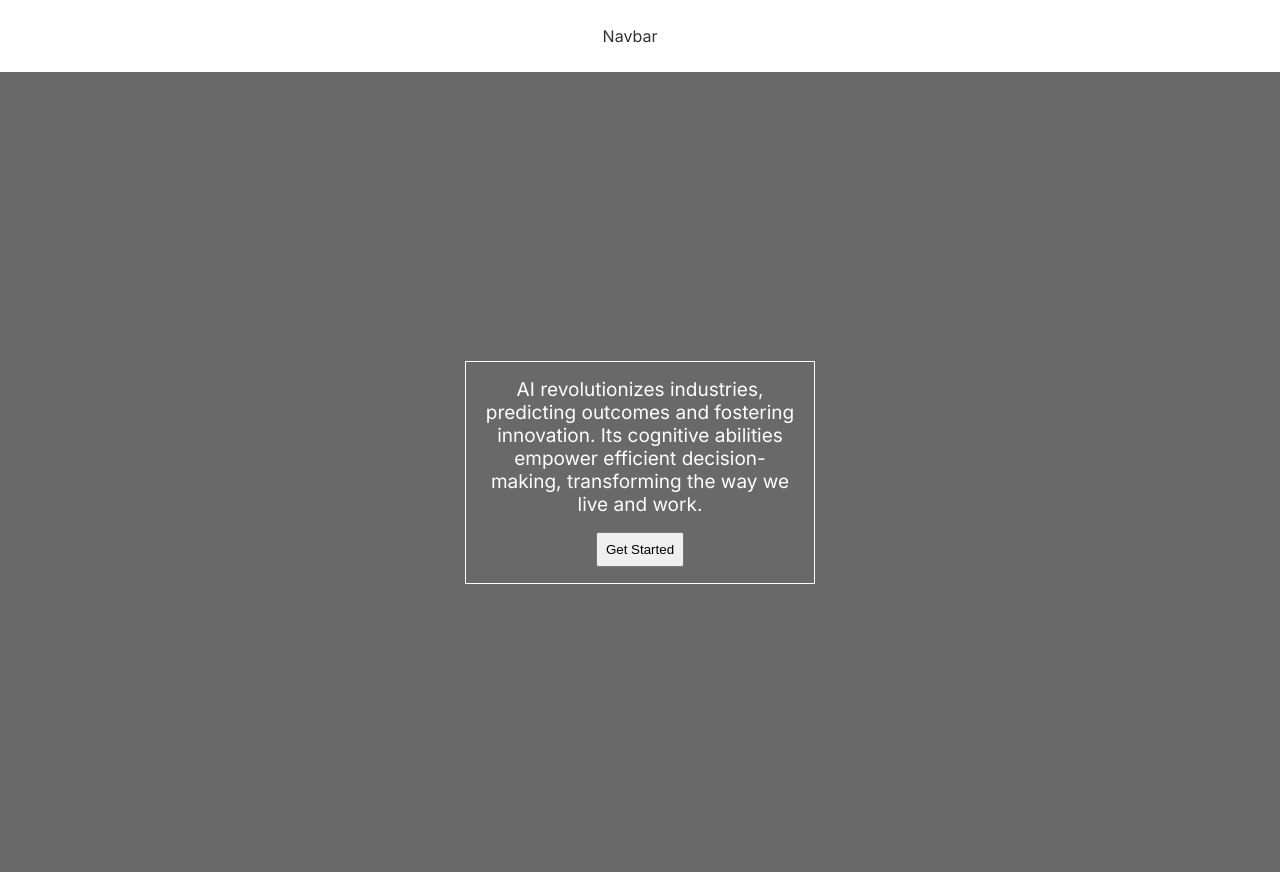
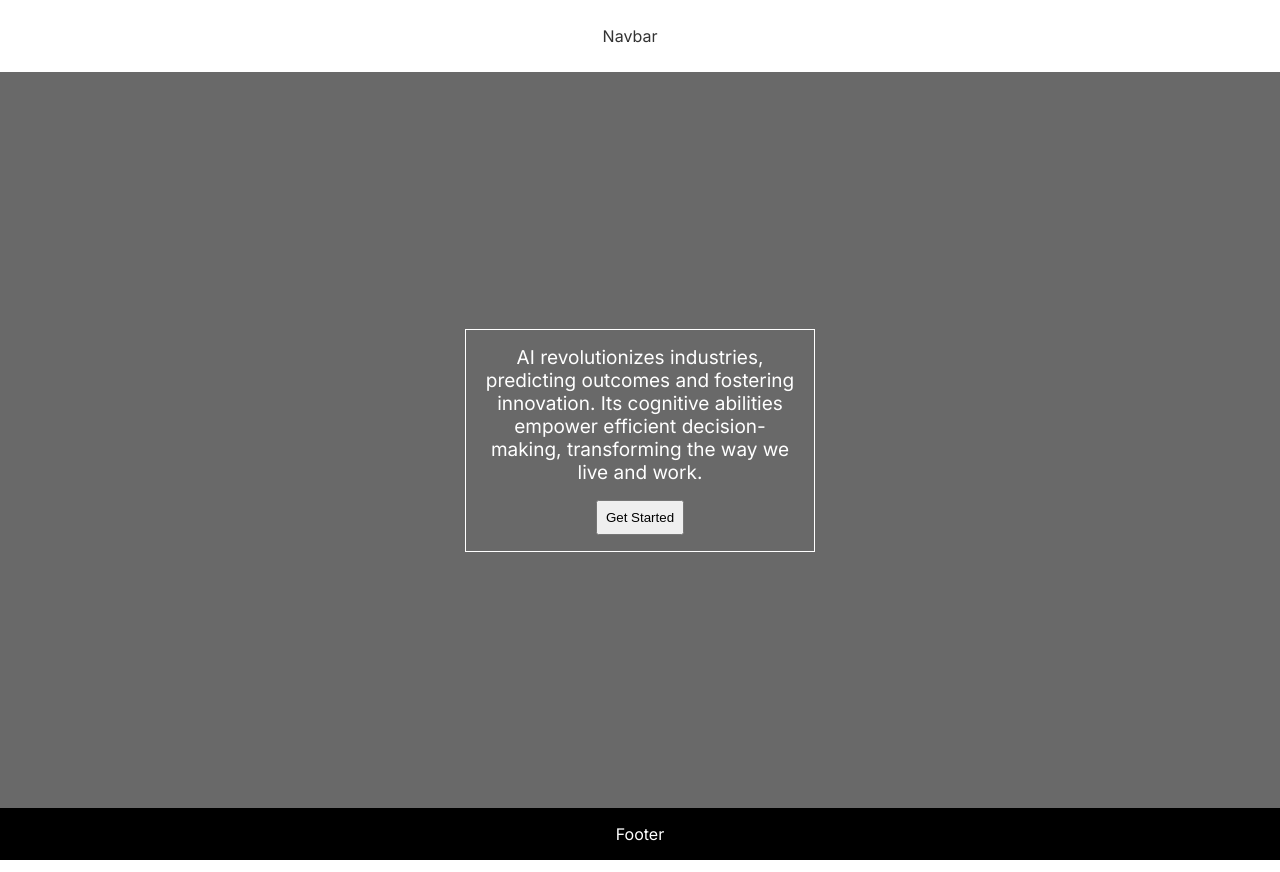
Before and after one commit to vikramkumartejani/FashionAI, a React (Create React App) app: page / in a window 1280 px wide. Built offline with nearby package versions, Linux system fonts and the light colour scheme.

Commit message:
'update'

```diff
--- /dev/null
+++ b/src/components/Footer/Footer.js
@@ -0,0 +1,12 @@
+import React from 'react'
+import './footer.css'
+
+const Footer = () => {
+  return (
+    <div className='footer-container'>
+        <h3>Footer</h3>
+    </div>
+  )
+}
+
+export default Footer
--- /dev/null
+++ b/src/components/Footer/footer.css
@@ -0,0 +1,11 @@
+.footer-container{
+    padding: 1rem;
+    width: 100%;
+    background-color: black;
+}
+.footer-container h3{
+    font-size: 1rem;
+    text-align: center;
+    font-weight: 400;
+    color: #fff;
+}
--- a/src/components/GetStarted/GetStarted.js
+++ b/src/components/GetStarted/GetStarted.js
@@ -6,6 +6,7 @@ import './getstarted.css'
 import Navbar from '../Navbar/Navbar';
 import { Tooltip as ReactTooltip } from "react-tooltip";
 import { Link } from 'react-router-dom';
+import Footer from '../Footer/Footer';
 
 const GetStarted = () => {
     const [modalIsOpen, setIsOpen] = useState(false);
@@ -67,6 +68,7 @@ const GetStarted = () => {
                     </div>
                 )}
             </div>
+            <Footer />
         </>
     )
 }
--- a/src/components/GetStarted/getstarted.css
+++ b/src/components/GetStarted/getstarted.css
@@ -1,6 +1,6 @@
 .main-container-get {
     width: 100%;
-    height: 100vh;
+    height: 92vh;
     display: flex;
     justify-content: center;
     align-items: center;
--- a/src/components/Products/Shoes.js
+++ b/src/components/Products/Shoes.js
@@ -57,6 +57,9 @@ const Shoes = () => {
 
     const breakpoints = {
         0: {
+            slidesPerView: 1,
+        },
+        400: {
             slidesPerView: 2,
         },
         768: {
@@ -71,7 +74,6 @@ const Shoes = () => {
             <div className='product-container'>
                 <div>
                     <div style={{ display: 'flex', justifyContent: 'space-between', alignItems: 'center', gap: '8px', width: '100%' }}>
-                        {/* prevButton */}
                         <div
                             onClick={goPrev}
                             style={{ width: '1.75rem', height: '1.75rem', display: 'flex', justifyContent: 'center', alignItems: 'center', borderRadius: '0.25rem', cursor: 'pointer' }}
@@ -89,7 +91,6 @@ const Shoes = () => {
                             spaceBetween={10}
                             slidesPerView={3}
                         >
-                            {/* map slider */}
                             {shoes.map((item, index) => (
                                 <SwiperSlide key={item.id} className='box'>
                                     <img src={item.shoesimg} alt={item.title} />
@@ -99,7 +100,6 @@ const Shoes = () => {
                                 </SwiperSlide>
                             ))}
                         </Swiper>
-                        {/* nextButton */}
                         <div
                             onClick={goNext}
                             style={{ width: '1.75rem', height: '1.75rem', display: 'flex', justifyContent: 'center', alignItems: 'center', borderRadius: '0.25rem', cursor: 'pointer' }}
```
